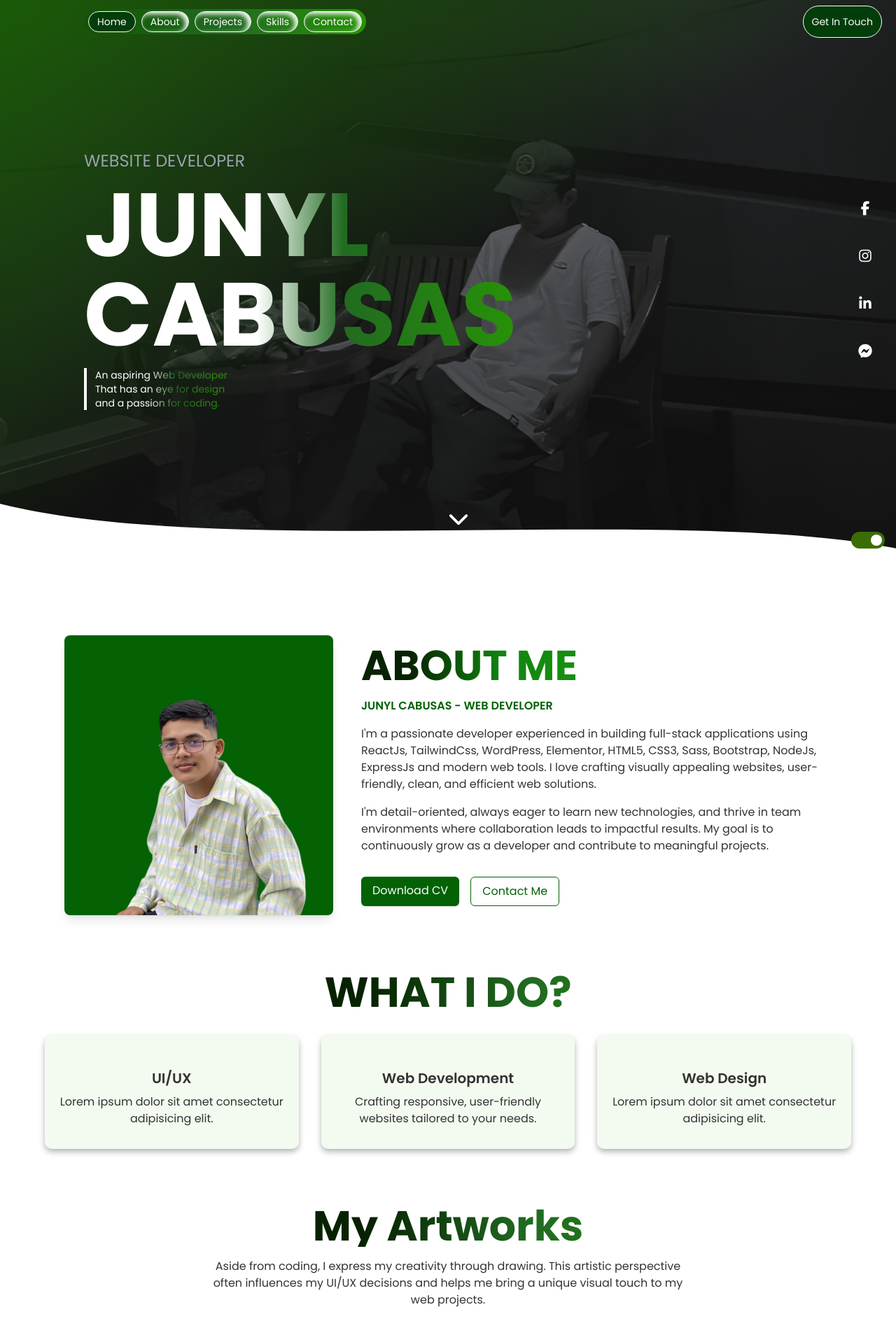
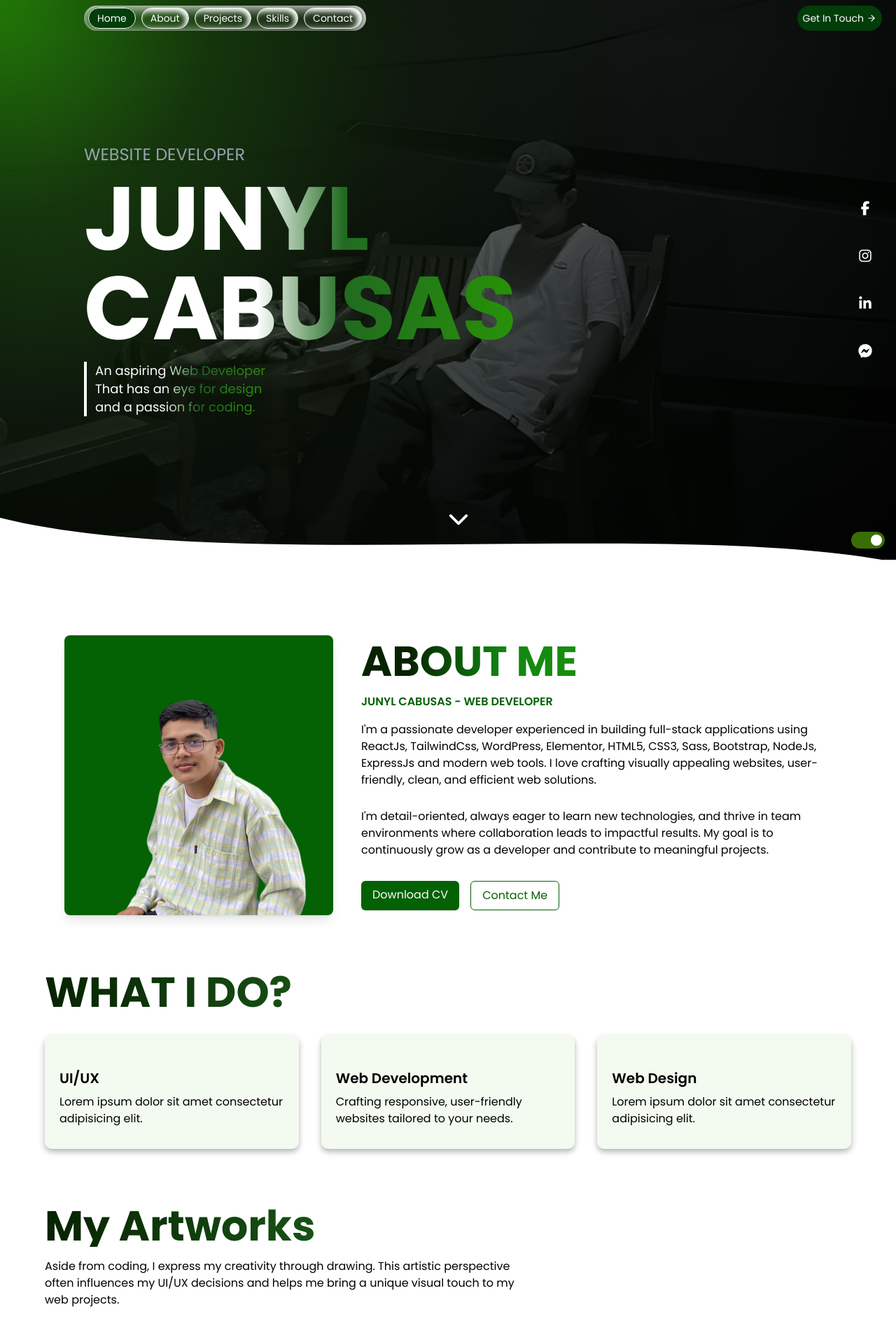
Before and after one commit to Junyl2/React-portfolio, a React (Vite) app: page / in a window 1280 px wide. Shown: the top 1908 px of the page at 70% size. Built offline with nearby package versions, Linux system fonts and the light colour scheme; grey boxes are pictures that could not be loaded.

Commit message:
v2-improved UI

```diff
--- a/src/App.jsx
+++ b/src/App.jsx
@@ -2,6 +2,7 @@ import SideBar from './components/SideBar';
 import { Routes, Route } from 'react-router-dom';
 import ToggleTheme from './context/ToggleTheme';
 import React, { Suspense } from 'react';
+import StarsBackground from './components/StarsBackground';
 
 const Home = React.lazy(() => import('./components/Home'));
 const About = React.lazy(() => import('./components/About'));
@@ -16,6 +17,7 @@ function App() {
           <Route path="/about" element={<About />} />
         </Routes>
       </main> */}
+      <StarsBackground />
       <ToggleTheme />
 
       <Suspense
@@ -32,7 +34,7 @@ function App() {
           <section>
             <Home />
           </section>
-          <section className="px-3">
+          <section className="sm:px-3">
             <About />
           </section>
         </main>
--- a/src/components/About.jsx
+++ b/src/components/About.jsx
@@ -16,7 +16,7 @@ const About = () => {
 
   return (
     <section
-      className="flex flex-col items-center justify-center min-h-screen bg-body text-[var(--text-color)] px-4 py-12
+      className="flex relative flex-col items-center justify-center min-h-screen  text-[var(--text-color)] px-4 py-12
       "
       id="about"
     >
@@ -42,18 +42,18 @@ const About = () => {
               JUNYL CABUSAS - WEB DEVELOPER
             </h4>
 
-            <p>
+            <p className="global-text">
               I'm a passionate developer experienced in building full-stack
               applications using ReactJs, TailwindCss, WordPress, Elementor,
               HTML5, CSS3, Sass, Bootstrap, NodeJs, ExpressJs and modern web
               tools. I love crafting visually appealing websites, user-friendly,
               clean, and efficient web solutions.
-            </p>
-            <p>
-              I'm detail-oriented, always eager to learn new technologies, and
-              thrive in team environments where collaboration leads to impactful
-              results. My goal is to continuously grow as a developer and
-              contribute to meaningful projects.
+              <span className="flex flex-col pt-7">
+                I'm detail-oriented, always eager to learn new technologies, and
+                thrive in team environments where collaboration leads to
+                impactful results. My goal is to continuously grow as a
+                developer and contribute to meaningful projects.
+              </span>
             </p>
 
             <div className="flex gap-4 mt-4">
@@ -75,7 +75,7 @@ const About = () => {
         </div>
 
         {/* Services */}
-        <div className="text-center mt-20">
+        <div className="text-start mt-20">
           <h2
             className="header-color heading-size font-bold mb-8"
             data-aos="fade-right"
@@ -93,7 +93,9 @@ const About = () => {
             >
               <div className="text-3xl mb-4"></div>
               <h5 className="text-xl font-semibold mb-2"> UI/UX</h5>
-              <p>Lorem ipsum dolor sit amet consectetur adipisicing elit.</p>
+              <p className="global-text">
+                Lorem ipsum dolor sit amet consectetur adipisicing elit.
+              </p>
             </div>
             <div
               className="card"
@@ -103,7 +105,7 @@ const About = () => {
             >
               <div className="text-3xl mb-4"></div>
               <h5 className="text-xl font-semibold mb-2">Web Development</h5>
-              <p>
+              <p className="global-text">
                 Crafting responsive, user-friendly websites tailored to your
                 needs.
               </p>
@@ -116,7 +118,9 @@ const About = () => {
             >
               <div className="text-3xl mb-4"></div>
               <h5 className="text-xl font-semibold mb-2">Web Design</h5>
-              <p>Lorem ipsum dolor sit amet consectetur adipisicing elit.</p>
+              <p className="global-text">
+                Lorem ipsum dolor sit amet consectetur adipisicing elit.
+              </p>
             </div>
           </div>
         </div>
@@ -124,14 +128,14 @@ const About = () => {
         {/* Artworks */}
         <div className="mt-20">
           <h1
-            className="header-color text-center mb-4 heading-size font-bold"
+            className="header-color text-start mb-4 heading-size font-bold"
             data-aos="fade-right"
             data-aos-delay="100"
           >
             My Artworks
           </h1>
           <p
-            className="text-center max-w-2xl mx-auto mb-10"
+            className="text-start max-w-2xl  mb-10 global-text"
             data-aos="fade-right"
             data-aos-delay="100"
           >
@@ -139,28 +143,11 @@ const About = () => {
             artistic perspective often influences my UI/UX decisions and helps
             me bring a unique visual touch to my web projects.
           </p>
-
-          <ImageCarousel />
-
-          {/*  <div className="grid gap-4 grid-cols-2 sm:grid-cols-2 md:grid-cols-4">
-            {[test1, test2, test3, test4, art9, test6, art7, art8, test5].map(
-              (img, index) => (
-                <div
-                  className="overflow-hidden  rounded-xl shadow-md"
-                  key={index}
-                >
-                  <img
-                    src={img}
-                    alt={`Art ${index + 1}`}
-                    className="w-100 h-90  object-cover transition-transform duration-300 transform hover:scale-105"
-                    loading="lazy"
-                  />
-                </div>
-              )
-            )}
-          </div> */}
         </div>
       </div>
+      <section className="max-w-6xl w-full">
+        <ImageCarousel />
+      </section>
     </section>
   );
 };
--- a/src/components/Home.jsx
+++ b/src/components/Home.jsx
@@ -1,6 +1,6 @@
 import HomeBg from '../assets/home-black.png';
 import React, { useEffect } from 'react';
-import { FiChevronDown } from 'react-icons/fi';
+import { FiArrowDownRight, FiChevronDown } from 'react-icons/fi';
 import { Link } from 'react-scroll';
 import AOS from 'aos';
 import 'aos/dist/aos.css';
@@ -33,7 +33,7 @@ const Home = () => {
           }}
         >
           {/* Overlay */}
-          <div className="absolute inset-0 bg-overlay opacity-60 z-0" />
+          <div className="absolute inset-0 bg-overlay opacity-90 z-0" />
 
           {/* Content */}
           <div className=" flex flex-col items-start text-start justify-center h-full z-10  md:ml-20 lg:ml-25 pl-5 gap-3 mt-[-30px] md:mt-0">
@@ -49,7 +49,7 @@ const Home = () => {
               </h2>
             </div>
             <div className="flex items-center justify-start w-full border-l-4 border-l-white pl-3">
-              <p className="landing-header text-sm text-start">
+              <p className="landing-header text-sm sm:text-[16px] md:text-[17px] lg:text-[18px] text-start">
                 An aspiring Web Developer <br />
                 That has an eye for design <br />
                 and a passion for coding.
@@ -92,9 +92,10 @@ const Home = () => {
             className="fas fa-chevron-down text-white text-3xl animate-bounce absolute bottom-10 left-1/2 transform-translate-x-1/2 z-50 cursor-pointer"
           ></Link>
           {/* SVG Curve Transition */}
-          <div className="absolute bottom-0 w-full overflow-hidden leading-[0]">
+          <div className="absolute bottom-[-2.5%] w-full overflow-hidden leading-[0] z-10">
+            <div className="relative block w-[calc(100%+1.3px)] h-[80px] mask-blend">
               <svg
-              className="relative block w-[calc(100%+1.3px)] h-[80px]"
+                className="w-full h-full"
                 xmlns="http://www.w3.org/2000/svg"
                 viewBox="0 0 1200 50"
                 preserveAspectRatio="none"
@@ -107,6 +108,7 @@ const Home = () => {
             </div>
           </div>
         </div>
+      </div>
     </section>
   );
 };
--- a/src/components/NavBar.jsx
+++ b/src/components/NavBar.jsx
@@ -2,6 +2,7 @@ import { useEffect, useState } from 'react';
 import { Link } from 'react-scroll';
 import AOS from 'aos';
 import 'aos/dist/aos.css';
+import { FiArrowRight } from 'react-icons/fi';
 
 function NavBar() {
   const [scrolled, setScrolled] = useState(false);
@@ -26,13 +27,13 @@ function NavBar() {
       className={`${
         scrolled ? 'md:fixed md:top-0 ' : 'md:absolute md:top-0'
       } fixed bottom-0 md:bottom-auto w-full z-[1000] transition-all duration-500 ease-in-out
-        ${scrolled ? 'bg-black/30' : 'bg-transparent'}
+        ${scrolled ? 'bg-black/80' : 'bg-transparent'}
         md:rounded-none rounded-t-xl backdrop-blur-lg `}
       data-aos="fade-right"
       data-aos-delay="100"
     >
       <div className="flex items-center justify-center md:justify-between  lg:px-5 lg:py-2 md:py-1 transition-all duration-300  md:pr-2">
-        <ul className="flex justify-evenly md:justify-start w-full md:w-auto gap-2 md:rounded-full p-1.5 nav-bg transition-all duration-300 md:ml-20 lg:ml-25 ">
+        <ul className="flex justify-evenly md:justify-start w-full md:w-auto gap-2 md:rounded-full p-1.5 nav-bg  transition-all duration-300 md:ml-20 lg:ml-25 ">
           <li>
             <Link
               to="home"
@@ -101,8 +102,8 @@ function NavBar() {
         </ul>
 
         {/* Optional desktop-only button */}
-        <button className="contact-btn text-white p-3 text-sm border-white border-1  rounded-full cursor-pointer hidden  md:flex lg:flex">
-          Get In Touch
+        <button className="contact-btn text-white p-2 gap-1 text-sm rounded-full cursor-pointer hidden  md:flex lg:flex items-center justify-center">
+          Get In Touch <FiArrowRight />
         </button>
       </div>
     </nav>
--- /dev/null
+++ b/src/components/StarsBackground.jsx
@@ -0,0 +1,93 @@
+import React, { useState, useEffect } from 'react';
+
+const STAR_COUNT = 100;
+const STAR_MIN_SIZE = 1;
+const STAR_MAX_SIZE = 3;
+
+function randomBetween(min, max) {
+  return Math.random() * (max - min) + min;
+}
+
+const StarsBackground = () => {
+  const [stars, setStars] = useState([]);
+  const [windowSize, setWindowSize] = useState({
+    width: window.innerWidth,
+    height: window.innerHeight,
+  });
+
+  const generateStars = () => {
+    const newStars = [];
+    for (let i = 0; i < STAR_COUNT; i++) {
+      newStars.push({
+        id: i,
+        x: randomBetween(0, window.innerWidth),
+        y: randomBetween(0, window.innerHeight),
+        size: randomBetween(STAR_MIN_SIZE, STAR_MAX_SIZE),
+        opacity: randomBetween(0.2, 0.6),
+        twinkleDuration: randomBetween(2000, 5000), // ms
+      });
+    }
+    setStars(newStars);
+  };
+
+  useEffect(() => {
+    generateStars();
+
+    const handleResize = () => {
+      setWindowSize({
+        width: window.innerWidth,
+        height: window.innerHeight,
+      });
+      generateStars();
+    };
+
+    window.addEventListener('resize', handleResize);
+    return () => window.removeEventListener('resize', handleResize);
+  }, []);
+
+  return (
+    <>
+      <div
+        style={{
+          position: 'fixed',
+          top: 0,
+          left: 0,
+          width: windowSize.width,
+          height: windowSize.height,
+          background:
+            'radial-gradient(circle, rgba(0,0,10,0.95) 0%, rgba(0,0,5,1) 100%)',
+          pointerEvents: 'none',
+          zIndex: -1,
+          overflow: 'hidden',
+        }}
+      >
+        {stars.map(({ id, x, y, size, opacity, twinkleDuration }) => (
+          <div
+            key={id}
+            style={{
+              position: 'absolute',
+              top: y,
+              left: x,
+              width: size,
+              height: size,
+              borderRadius: '50%',
+              backgroundColor: `rgba(255, 255, 255, ${opacity})`,
+              animation: `twinkle ${twinkleDuration}ms ease-in-out infinite alternate`,
+            }}
+          />
+        ))}
+      </div>
+
+      {/* Twinkle keyframes */}
+      <style>{`
+        @keyframes twinkle {
+          0% { opacity: 0.2; }
+          50% { opacity: 1; }
+          100% { opacity: 0.2; }
+        }
+      `}</style>
+    </>
+  );
+};
+
+export default StarsBackground;
--- a/src/index.css
+++ b/src/index.css
@@ -1,124 +1,29 @@
-/* @import 'tailwindcss';
-
-@theme {
-  --color-bg: linear-gradient(to right top, #a9e06d, #f3faf0);
-  --card-color: #f3faf0;
-  --card-shadow: 0 4px 8px rgba(0, 0, 0, 0.3);
-  --card-border: 1px solid rgba(255, 255, 255, 0.1);
-  --heading-1: #046104;
-  --heading-2: #046104;
-  --text-color: #ffffff;
-  --nav-text-color: #333;
-  --nav-bg-color: linear-gradient(to right top, #fff, #f3faf0);
-}
-
-html.dark {
-  --color-bg: #141414;
-  --card-color: 255 255 255 /0;
-  --card-shadow: transparent;
-  --card-border: 1px solid rgba(255, 255, 255, 0.1);
-  --heading-1: #dcab6b;
-  --heading-2: #dcab6b;
-  --text-color: #333;
-  --nav-text-color: #ffffff;
-  --nav-bg-color: linear-gradient(
-    to right bottom,
-    #000 0%,
-    #0e0e0e 50%,
-    #0e0d0d 100%
-  );
-}
-
-@layer utilities {
-  .bg-body {
-    background-color: var(--color-bg);
-  }
-  .card {
-    background-color: var(--card-color);
-    border: var(--card-border);
-    box-shadow: var(--card-shadow);
-    border-radius: 10px;
-    padding: 30px 20px;
-  }
-  .heading-1 {
-    color: var(--heading-1);
-    font-size: clamp(2rem, 3vw + 1rem, 3rem);
-  }
-  .heading-2 {
-    color: var(--heading-2);
-    font-size: clamp(1.5rem, 2vw + 1rem, 2.5rem);
-  }
-  .sidebar {
-    background: var(--nav-bg-color);
-    height: 100vh;
-    width: 240px;
-    border-right: 1px solid rgba(255, 255, 255, 0.1);
-    position: fixed;
-    top: 0;
-    left: 0;
-  }
-  .toggle-theme {
-    position: absolute;
-    top: 4px;
-    right: 4px;
-    background-color: white;
-    z-index: 1050;
-    border: none;
-    padding: 10px;
-    border-radius: 50%;
-    cursor: pointer;
-    box-shadow: var(--card-shadow);
-  }
-}
-
-#root {
-  margin-left: 240px;
-  background: var(--color-bg);
-  min-height: 100vh;
-
-}
-
-body {
-  font-family: 'Poppins', sans-serif;
-  margin: 0;
-  padding: 0;
-  box-sizing: border-box;
-}
- */
 @import 'tailwindcss';
 
-/* ✅ Light theme (default) */
-/* :root {
-   --color-bg: linear-gradient(to right top, #a9e06d, #f3faf0);
-  --color-bg: rgb(5, 5, 15);
-  --card-color: #f3faf0;
-  --card-shadow: 0 4px 8px rgba(0, 0, 0, 0.3);
-  --card-border: 1px solid rgba(255, 255, 255, 0.1);
-  --heading-1: #046104;
-  --heading-2: #046104;
-  --text-color: #ffffff;
-  --nav-text-color: #333;
-  --text-color: #333;
-  --profile-bg: #f0f0f0;
-  --nav-bg-color: linear-gradient(to right top, #fff, #f3faf0);
-} */
 :root {
-  --color-bg: rgb(5, 5, 15);
-  --bg-gradient: linear-gradient(
+  /* --color-bg: rgb(5, 5, 15); */
+
+  /*  --bg-gradient: linear-gradient(
     to top left,
     rgba(17, 9, 21, 0.9) 0%,
     rgba(25, 2, 28, 0.9) 50%,
     rgba(117, 2, 128, 0.9) 100%
+  ); */
+  --bg-gradient: radial-gradient(
+    circle at top left,
+    rgba(170, 0, 255, 0.9) 0%,
+    rgba(137, 0, 150, 0.6) 15%,
+    rgba(29, 0, 51, 0.4) 30%,
+    rgba(5, 0, 20, 0.6) 50%,
+    rgba(2, 0, 10, 0.85) 75%,
+    rgba(0, 0, 5, 0.95) 100% /* space black */
   );
-  --card-color: #2a1a40;
-  --card-shadow: 0 6px 12px rgba(183, 0, 255, 0.4);
+
+  /*   --card-color: #2a1a40; */
+  --card-color: #000000c9;
+  --card-shadow: 0 6px 20px rgba(183, 0, 255, 0.4);
   --card-border: 1px solid rgba(183, 0, 255, 0.2);
-  --header-gradient: linear-gradient(
-    to right,
-    white 40%,
-    #942c97 60%,
-    #750280 100%
-  );
+  --header-gradient: linear-gradient(to right, white, #942c97, #750280);
   --landingName-gradient: linear-gradient(
     to right,
     white 40%,
@@ -136,7 +41,15 @@ body {
   --text-color: #ede6f7;
   --nav-text-color: #d1b8f9;
 
-  --btn-hover: #4d0560;
+  /* --btn-hover: #4d0560; */
+  --btn-hover: linear-gradient(
+    to right top,
+    #0b0c2a 0%,
+    #3a0ca3 25%,
+    #7209b7 50%,
+    #b5179e 75%,
+    #f72585 100%
+  );
 
   --profile-bg: #381060;
 
@@ -146,26 +59,25 @@ body {
 html[data-theme='light'],
 html.light {
   /*   --color-bg: linear-gradient(to right top, #a9e06d, #f3faf0); */
-  --bg-gradient: linear-gradient(
-    to top left,
-    rgb(24, 23, 23) 0%,
-    rgb(28, 29, 28) 50%,
-    #279207 100%
+  --bg-gradient: radial-gradient(
+    circle at top left,
+    rgba(39, 146, 7, 0.9) 0%,
+    /* bright green core */ rgba(25, 77, 10, 0.7) 20%,
+    /* deep green */ rgba(15, 30, 10, 0.6) 40%,
+    /* very dark green/black mix */ rgba(5, 10, 5, 0.7) 60%,
+    /* near black with slight green tint */ rgba(2, 5, 2, 0.9) 85%,
+    /* darker, subtle green hint */ rgba(0, 0, 0, 1) 100% /* space black */
   );
 
   --color-bg: rgb(255, 255, 255);
   --card-color: #f3faf0;
   --card-shadow: 0 4px 8px rgba(0, 0, 0, 0.3);
+  --card-light-shadow: 0 4px 8px rgba(0, 0, 0, 0.3);
   --card-border: 1px solid rgba(255, 255, 255, 0.1);
   --profile-bg: #046104;
 
   --heading-1: #046104;
-  --header-gradient: linear-gradient(
-    to right,
-    rgb(7, 34, 1) 40%,
-    #216b21 60%,
-    #279207 100%
-  );
+  --header-gradient: linear-gradient(to right, rgb(7, 34, 1), #216b21, #279207);
   --svg-gradient: rgb(255, 255, 255);
   --about-gradient: linear-gradient(
     to right,
@@ -183,9 +95,9 @@ html.light {
   --btn-hover: #023d0a;
 
   --heading-2: #046104;
-  --text-color: #ffffff;
+
   --nav-text-color: #333;
-  --text-color: #333;
+  --text-color: #000000;
   /* --profile-bg: #f0f0f0; */
   --nav-bg-color: linear-gradient(to right, rgb(16, 85, 1), #216b21, #279207);
 }
@@ -209,9 +121,14 @@ html.light {
     background: var(--btn-hover);
   }
 
+  .global-text {
+    @apply text-[14px] sm:text-[15px] md:text-[16px] lg:text-[16px] text-[var(--text-color)] font-normal;
+  }
+
   .nav-button:hover,
   .nav-button.active {
     background: var(--btn-hover);
+    border: 1px solid white;
     color: white;
     box-shadow: none;
   }
@@ -220,10 +137,18 @@ html.light {
     background: var(--bg-gradient);
   }
   .nav-bg {
-    background: var(--nav-bg-color);
+    /*     background: var(--nav-bg-color); */
+
+    @apply md:shadow-[inset_-4px_3px_20px_white] bg-black md:bg-transparent;
   }
   .divider-gradient {
     fill: var(--svg-gradient);
+  }
+  .mask-blend {
+    -webkit-mask-image: linear-gradient(to bottom, black 80%, transparent 100%);
+    mask-image: linear-gradient(to bottom, black 80%, transparent 100%);
+    mask-mode: alpha;
+    -webkit-mask-mode: alpha;
   }
 
   .about-gradient {
@@ -253,10 +178,15 @@ html.light {
   .card {
     background-color: var(--card-color);
     border: var(--card-border);
-    box-shadow: var(--card-shadow);
+    box-shadow: var(--card-light-shadow);
     border-radius: 10px;
     padding: 30px 20px;
     color: var(--text-color);
+    transition: transform 0.3s ease, box-shadow 0.3s ease !important;
+  }
+  .card:hover {
+    transform: translateY(-5px) !important;
+    box-shadow: var(--card-shadow);
   }
 
   .heading-size {
@@ -296,12 +226,12 @@ html.light {
   min-height: 100vh;
   overflow: hidden;
 }
-@media (max-width: 768px) {
+/* @media (max-width: 768px) {
   #root {
     margin-left: 0;
   }
 }
-
+ */
 body {
   font-family: 'Poppins', sans-serif;
   margin: 0;
```
Also changed, not shown: src/components/ImageCarousell.jsx (+58 -23 lines). Lines whose indentation alone changed are shown as unchanged.
